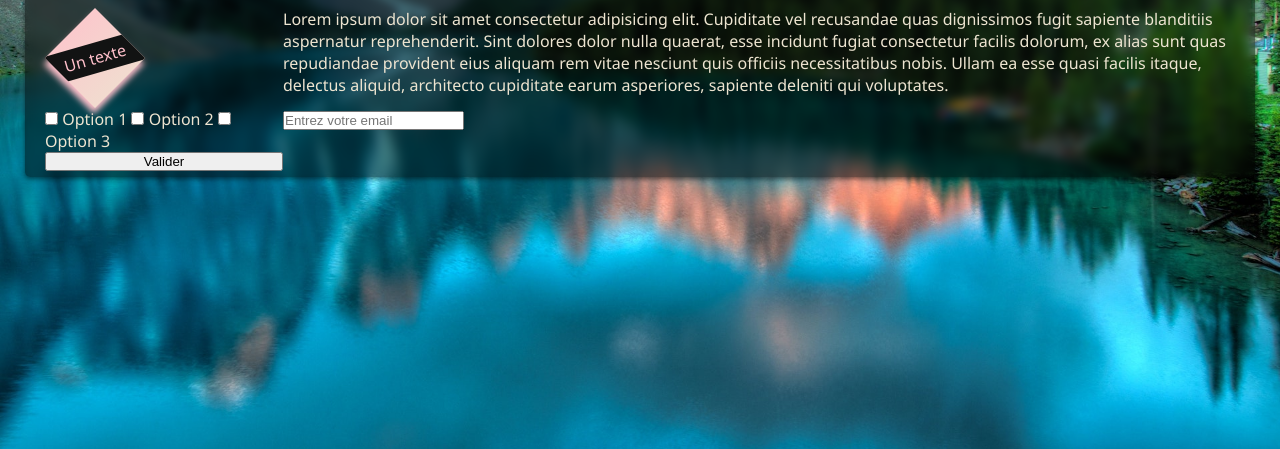
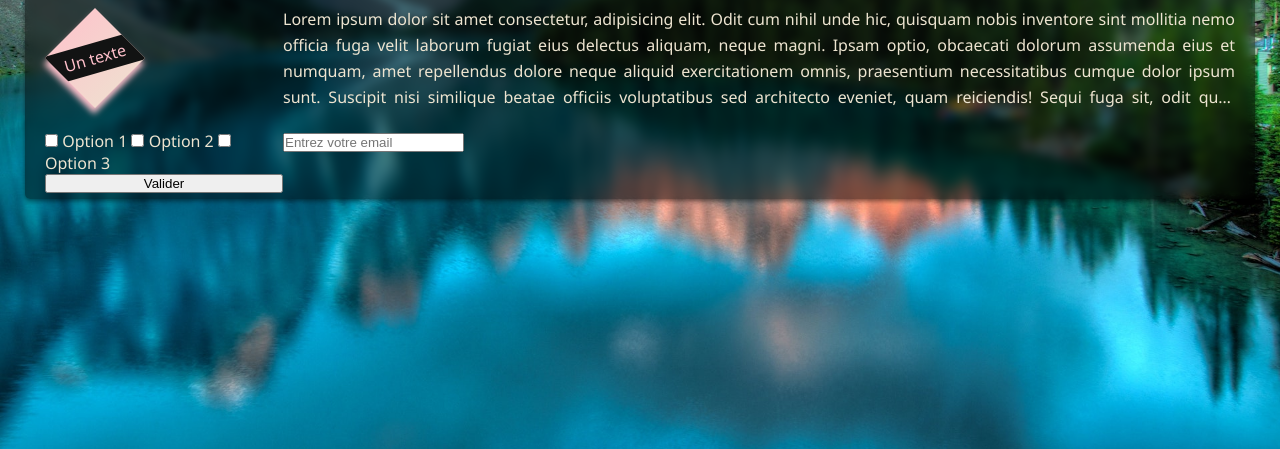
Before and after one commit to Crypt0nic0/FS-CSS-Cours2, a plain HTML site: page index.html in a window 1280 px wide. Shown: the part 351-800 px from the top of the page. Drawn offline with Linux system fonts and the light colour scheme.

Commit message:
paragraph updated

```diff
--- a/index.html
+++ b/index.html
@@ -18,12 +18,25 @@
                 </div>
             </div>
             <p>
-                Lorem ipsum dolor sit amet consectetur adipisicing elit. Cupiditate vel recusandae quas
-                dignissimos fugit sapiente blanditiis aspernatur reprehenderit. Sint dolores dolor nulla
-                quaerat, esse incidunt fugiat consectetur facilis dolorum, ex alias sunt quas repudiandae
-                provident eius aliquam rem vitae nesciunt quis officiis necessitatibus nobis. Ullam ea esse
-                quasi facilis itaque, delectus aliquid, architecto cupiditate earum asperiores, sapiente
-                deleniti qui voluptates.
+                Lorem ipsum dolor sit amet consectetur, adipisicing elit. Odit cum nihil unde hic, quisquam nobis
+                inventore sint mollitia nemo officia fuga velit laborum fugiat eius delectus aliquam, neque magni. Ipsam
+                optio, obcaecati dolorum assumenda eius et numquam, amet repellendus dolore neque aliquid exercitationem
+                omnis, praesentium necessitatibus cumque dolor ipsum sunt. Suscipit nisi similique beatae officiis
+                voluptatibus sed architecto eveniet, quam reiciendis! Sequi fuga sit, odit quas expedita impedit vel
+                commodi cumque ad eos suscipit ullam! Laboriosam quis quidem quisquam cupiditate suscipit vitae, debitis
+                officia consequuntur dolorum voluptatibus numquam, veritatis est quaerat odio. Culpa tenetur maiores,
+                fuga modi voluptates architecto unde! Aspernatur quae fugiat, eius sequi explicabo voluptatum
+                repellendus animi laudantium ut debitis nemo sunt velit ab eum quod vitae impedit laborum, distinctio
+                nisi ipsa, deleniti voluptatem quibusdam iusto harum! Vero dolor omnis officia laborum, praesentium
+                velit porro voluptate. Recusandae tempora dicta dolores delectus earum dolorem officia totam eum
+                mollitia eius molestias corporis doloremque consectetur, sint pariatur aliquam hic magni ad id ducimus?
+                Esse explicabo eligendi eum consectetur quidem rerum, dolores exercitationem distinctio ipsum
+                accusantium tempore optio tenetur repudiandae est ab excepturi illo saepe harum praesentium dolorum at
+                quam odio dignissimos culpa! Voluptate laborum itaque repellat iure quia repellendus eaque excepturi
+                quaerat necessitatibus, minima molestiae, ab facilis ullam architecto, perspiciatis dicta facere neque
+                omnis. Quod qui voluptas animi quidem tempore soluta repellat earum quibusdam pariatur vitae ex odio
+                dolores, quo porro consequuntur. Dolores impedit, ad commodi qui est voluptate minus adipisci!
+                Consequuntur accusantium ex accusamus similique a illo reiciendis quae dignissimos?
             </p>
             <div class="checkbox-container">
                 <input type="checkbox" id="option1">
--- a/style.css
+++ b/style.css
@@ -72,3 +72,18 @@ h1 {
     padding: 4px;
     text-align: center;
 }
+
+p {
+    line-height: 26px;
+    margin: 20px 0;
+    display: -webkit-box;
+    -webkit-box-orient: vertical;
+    -webkit-line-clamp: 4;
+    overflow: hidden;
+    text-align: justify;
+}
+
+p::selection {
+    background: var(--color2);
+    color: black;
+}
```
